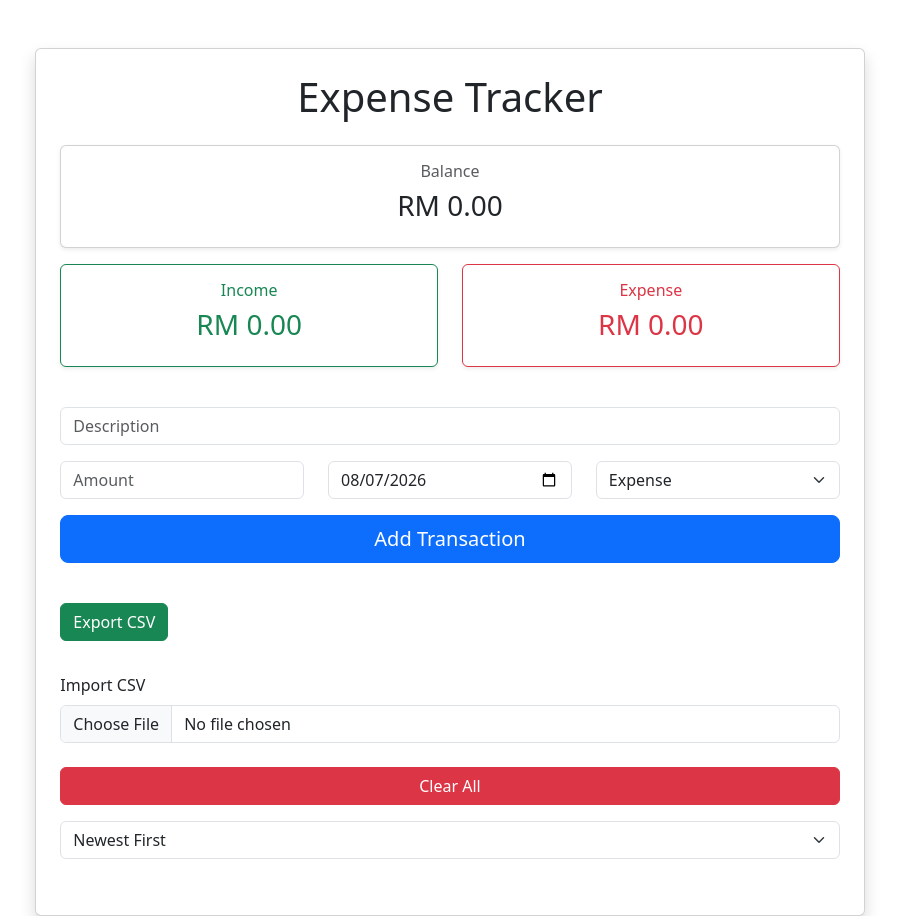
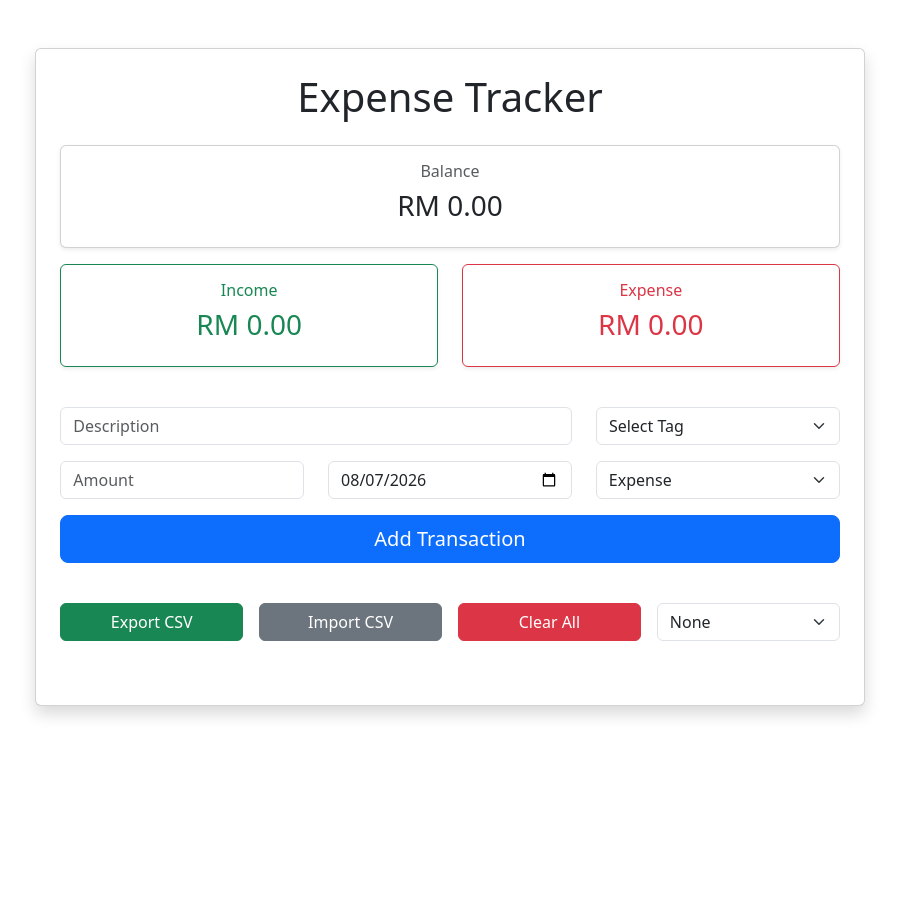
Before and after one commit to MooncakeGt/expense-tracker, a Next.js app: page /expense-tracker/ in a window 1280 px wide. Shown: the whole page, without its empty margins (190-1089 px from the left). After the commit the page ends 800 px from the top, so only its background shows below. Built offline with nearby package versions, Linux system fonts and the light colour scheme.

Commit message:
Add tags, summary card and UI changes

```diff
--- a/src/app/components/AddTransaction.js
+++ b/src/app/components/AddTransaction.js
@@ -1,11 +1,11 @@
-// AddTransaction.js
-
-import React from "react";
+import React, { useState } from "react";
 import { formatCurrency } from "../utils/currency";
 
 const AddTransaction = ({
     description,
     setDescription,
+    tag,
+    setTag,
     amount,
     setAmount,
     date,
@@ -15,8 +15,26 @@ const AddTransaction = ({
     balance,
     totalIncome,
     totalExpense,
+    expenses,
     addExpense,
 }) => {
+    const [modalType, setModalType] = useState(null); // "income" | "expense" | null
+
+    const getTagTotals = (filterType) => {
+        const totals = {};
+
+        expenses
+            .filter(expense => expense.type === filterType)
+            .forEach(expense => {
+                const key = expense.tag || "Other";
+                totals[key] = (totals[key] || 0) + expense.amount;
+            });
+
+        return Object.entries(totals).sort((a, b) => b[1] - a[1]);
+    };
+
+    const tagTotals = modalType ? getTagTotals(modalType) : [];
+
     return (
         <>
 
@@ -33,7 +51,11 @@ const AddTransaction = ({
                 </div>
 
                 <div className="col-md-6 mb-3">
-                    <div className="card shadow-sm border-success text-center h-100">
+                    <div
+                        className="card shadow-sm border-success text-center h-100"
+                        style={{ cursor: "pointer" }}
+                        onClick={() => setModalType("income")}
+                    >
                         <div className="card-body">
                             <h6 className="text-success">Income</h6>
                             <h3 className="text-success">
@@ -44,7 +66,11 @@ const AddTransaction = ({
                 </div>
 
                 <div className="col-md-6 mb-3">
-                    <div className="card shadow-sm border-danger text-center h-100">
+                    <div
+                        className="card shadow-sm border-danger text-center h-100"
+                        style={{ cursor: "pointer" }}
+                        onClick={() => setModalType("expense")}
+                    >
                         <div className="card-body">
                             <h6 className="text-danger">Expense</h6>
                             <h3 className="text-danger">
@@ -56,8 +82,64 @@ const AddTransaction = ({
 
             </div>
 
-            {/* Description */}
-            <div className="mb-3">
+            {/* Tag Summary Modal */}
+            {modalType && (
+                <div
+                    className="modal d-block"
+                    tabIndex="-1"
+                    style={{ backgroundColor: "rgba(0,0,0,0.5)" }}
+                    onClick={() => setModalType(null)}
+                >
+                    <div
+                        className="modal-dialog modal-dialog-centered"
+                        onClick={(e) => e.stopPropagation()}
+                    >
+                        <div className="modal-content">
+                            <div className="modal-header">
+                                <h5 className="modal-title text-capitalize">
+                                    {modalType} by Tag
+                                </h5>
+                                <button
+                                    type="button"
+                                    className="btn-close"
+                                    onClick={() => setModalType(null)}
+                                ></button>
+                            </div>
+                            <div className="modal-body">
+                                {tagTotals.length === 0 ? (
+                                    <p className="text-muted mb-0">
+                                        No {modalType} transactions yet.
+                                    </p>
+                                ) : (
+                                    <table className="table table-striped mb-0">
+                                        <thead>
+                                            <tr>
+                                                <th>Tag</th>
+                                                <th className="text-end">Total</th>
+                                            </tr>
+                                        </thead>
+                                        <tbody>
+                                            {tagTotals.map(([tagName, total]) => (
+                                                <tr key={tagName}>
+                                                    <td>{tagName}</td>
+                                                    <td className="text-end">
+                                                        {formatCurrency(total)}
+                                                    </td>
+                                                </tr>
+                                            ))}
+                                        </tbody>
+                                    </table>
+                                )}
+                            </div>
+                        </div>
+                    </div>
+                </div>
+            )}
+
+            {/* Description / Tag */}
+            <div className="row">
+
+                <div className="col-md-8 mb-3">
                     <input
                         type="text"
                         className="form-control"
@@ -65,6 +147,24 @@ const AddTransaction = ({
                         value={description}
                         onChange={(e) => setDescription(e.target.value)}
                     />
+                </div>
+
+                <div className="col-md-4 mb-3">
+                    <select
+                        className="form-select"
+                        value={tag}
+                        onChange={(e) => setTag(e.target.value)}
+                    >
+                        <option value="">Select Tag</option>
+                        <option value="Food">Food</option>
+                        <option value="Transport">Transport</option>
+                        <option value="Bills">Bills</option>
+                        <option value="Rent">Rent</option>
+                        <option value="Salary">Salary</option>
+                        <option value="Other">Other</option>
+                    </select>
+                </div>
+
             </div>
 
             {/* Amount / Date / Type */}
--- a/src/app/components/ExportCSV.js
+++ b/src/app/components/ExportCSV.js
@@ -3,11 +3,11 @@ export default function ExportCSV({ expenses }) {
     const exportCSV = () => {
 
         const headers =
-            "Description,Amount,Type,Date\n";
+            "Description,Tag,Amount,Type,Date\n";
 
         const rows = expenses
             .map(expense =>
-                `${expense.description},${expense.amount},${expense.type},${expense.date}`
+                `${expense.description},${expense.tag || ""},${expense.amount},${expense.type},${expense.date}`
             )
             .join("\n");
 
@@ -31,7 +31,7 @@ export default function ExportCSV({ expenses }) {
 
     return (
         <button
-            className="btn btn-success my-3"
+            className="btn btn-success w-100"
             onClick={exportCSV}
         >
             Export CSV
--- a/src/app/components/ImportCSV.js
+++ b/src/app/components/ImportCSV.js
@@ -1,8 +1,11 @@
 'use client';
 
 import Papa from "papaparse";
+import { useRef } from "react";
 
 const ImportCSV = ({ setExpenses }) => {
+
+    const fileInputRef = useRef(null);
 
     const importCSV = (e) => {
 
@@ -19,6 +22,7 @@ const ImportCSV = ({ setExpenses }) => {
                 const importedExpenses = results.data.map(item => ({
                     id: crypto.randomUUID(),
                     description: item.Description,
+                    tag: item.Tag || "Other",
                     amount: Number(item.Amount),
                     type: item.Type,
                     date: item.Date,
@@ -32,21 +36,28 @@ const ImportCSV = ({ setExpenses }) => {
                 alert("Failed to import CSV.");
             }
         });
+
+        e.target.value = "";
     };
 
     return (
-        <div className="mt-3">
-            <label className="form-label">
+        <>
+            <button
+                type="button"
+                className="btn btn-secondary w-100"
+                onClick={() => fileInputRef.current.click()}
+            >
                 Import CSV
-            </label>
+            </button>
 
             <input
                 type="file"
                 accept=".csv"
-                className="form-control"
+                ref={fileInputRef}
                 onChange={importCSV}
+                style={{ display: "none" }}
             />
-        </div>
+        </>
     );
 };
 
--- a/src/app/page.js
+++ b/src/app/page.js
@@ -12,10 +12,11 @@ const ExpenseTracker = () => {
     const [expenses, setExpenses] = useState([]);
 
     const [description, setDescription] = useState("");
+    const [tag, setTag] = useState("");
     const [amount, setAmount] = useState("");
     const [type, setType] = useState("expense");
     const [date, setDate] = useState(new Date().toISOString().split("T")[0]);
-	const [sortBy, setSortBy] = useState("newest");
+	const [sortBy, setSortBy] = useState("newlyAdded");
 
     const totalIncome = expenses
         .filter(expense => expense.type === "income")
@@ -30,8 +31,8 @@ const ExpenseTracker = () => {
 	const sortedExpenses = [...expenses];
 
     switch (sortBy) {
-
-        case "none":
+        case "newlyAdded":
+            break;
 
         case "newest":
             sortedExpenses.sort(
@@ -65,20 +66,24 @@ const ExpenseTracker = () => {
 
         if (!description.trim() || !amount.trim()) return;
 
+        const today = new Date().toISOString().split("T")[0];
+
         const newExpense = {
             id: crypto.randomUUID(),
             description,
+            tag,
             amount: Number(amount),
             type,
-            date,
+            date: date || today,
         };
 
         setExpenses(prev => [...prev, newExpense]);
 
         setDescription("");
+        setTag("");
         setAmount("");
         setType("expense");
-        setDate(new Date().toLocaleDateString());
+        setDate(today);
     };
 
     const removeExpense = (id) => {
@@ -103,7 +108,15 @@ const ExpenseTracker = () => {
         const saved = localStorage.getItem("expenses");
 
         if (saved) {
-            setExpenses(JSON.parse(saved));
+            const parsed = JSON.parse(saved);
+
+            const migrated = parsed.map(expense => ({
+                ...expense,
+                tag: expense.tag || "Other",
+                date: new Date(expense.date).toISOString().split("T")[0],
+            }));
+
+            setExpenses(migrated);
         }
 
     }, []);
@@ -131,6 +144,9 @@ const ExpenseTracker = () => {
                         description={description}
                         setDescription={setDescription}
 
+                        tag={tag}
+                        setTag={setTag}
+
                         amount={amount}
                         setAmount={setAmount}
 
@@ -143,34 +159,44 @@ const ExpenseTracker = () => {
                         balance={balance}
                         totalIncome={totalIncome}
                         totalExpense={totalExpense}
+                        expenses={sortedExpenses}
 
                         addExpense={addExpense}
                         />
 
-                <div className="my-4 gap-3">
+<div className="row g-3 my-4 align-items-end">
+
+    <div className="col-md-3">
         <ExportCSV expenses={sortedExpenses} />
+    </div>
+
+    <div className="col-md-3">
         <ImportCSV setExpenses={setExpenses} />
     </div>
 
+    <div className="col-md-3">
         <button
-                        className="btn btn-danger"
+            className="btn btn-danger w-100"
             onClick={clearExpenses}
         >
             Clear All
         </button>
+    </div>
 
-                <div className="mb-3 pt-3">
+    <div className="col-md-3">
         <select
             className="form-select"
             value={sortBy}
             onChange={(e) => setSortBy(e.target.value)}
         >
-                        <option value="none">No Sorting</option>
+            <option value="newlyAdded">None</option>
             <option value="newest">Newest First</option>
             <option value="oldest">Oldest First</option>
             <option value="highest">Highest Amount</option>
             <option value="lowest">Lowest Amount</option>
         </select>
+    </div>
+
 </div>
 
                 <TransactionList
```
Also changed, not shown: src/app/components/TransactionList.js (+8 -1 lines). Lines whose indentation alone changed are shown as unchanged.
